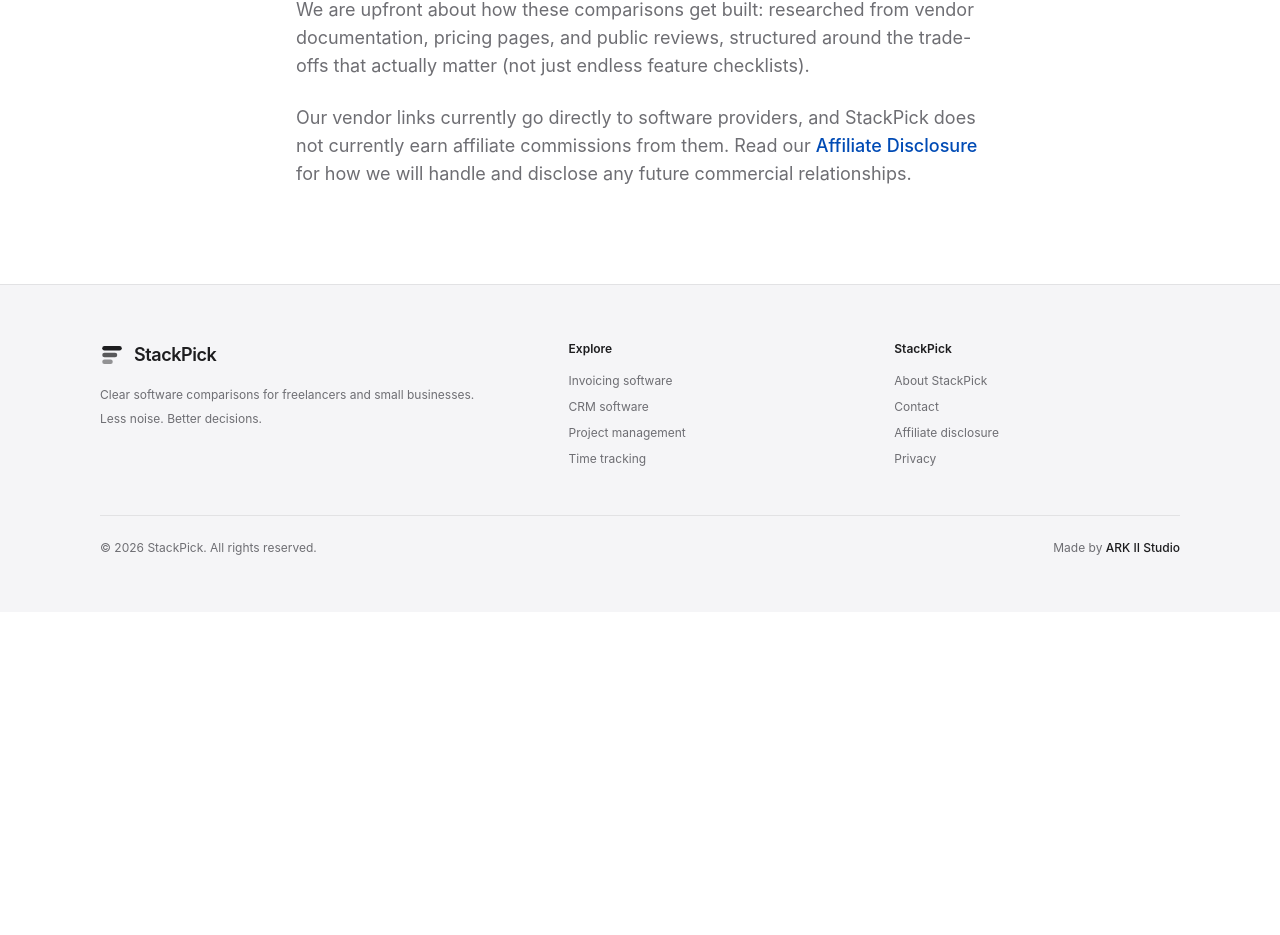
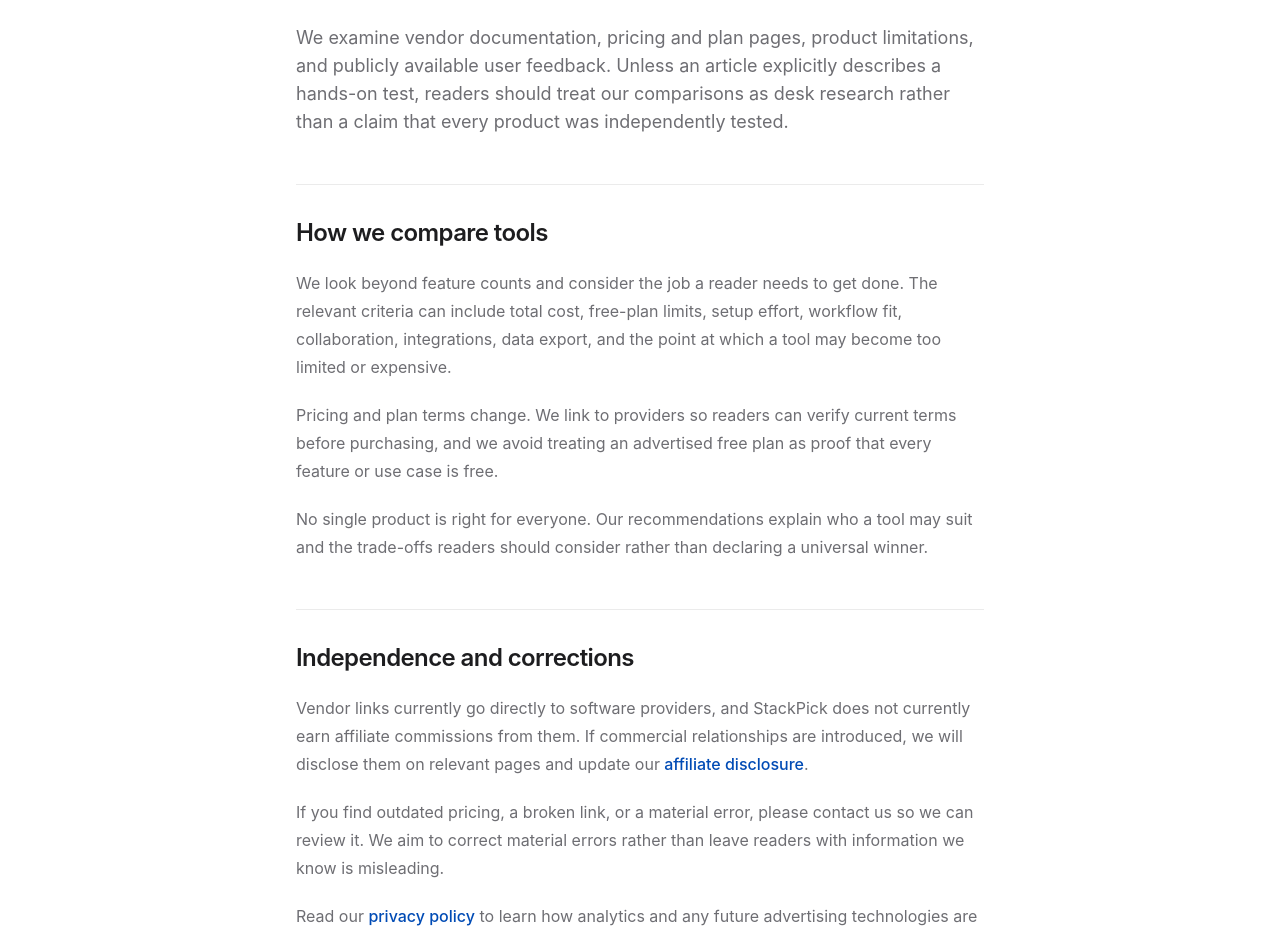
Before and after one commit to LinukaBandara/StackPick, a Next.js app: page /about in a window 1280 px wide. Shown: the part 390-1325 px from the top of the page. Before the commit the page ends 1002 px from the top, so only its background shows below. Built offline with nearby package versions, Linux system fonts and the light colour scheme; no server answers.

Commit message:
Expand StackPick editorial methodology and transparency

```diff
--- a/app/about/page.tsx
+++ b/app/about/page.tsx
@@ -3,7 +3,7 @@ import Link from "next/link";
 
 export const metadata: Metadata = {
   title: "About StackPick",
-  description: "What StackPick is and how we pick which software to recommend.",
+  description: "How StackPick compares business software, evaluates trade-offs, and handles corrections and commercial relationships.",
   alternates: { canonical: "/about" },
 };
 
@@ -13,24 +13,65 @@ export default function AboutPage() {
       <div className="sp-container max-w-3xl py-16 sm:py-24">
         <p className="sp-eyebrow uppercase tracking-wider text-xs">About us</p>
         <h1 className="sp-title mt-3 text-[#1d1d1f]">About StackPick</h1>
+
         <div className="mt-8 space-y-6 text-base sm:text-lg leading-relaxed text-[#6e6e73]">
           <p>
-            StackPick compares business software for freelancers and small teams, with a specific
-            focus on budget-conscious picks - not just the biggest enterprise names.
+            StackPick compares business software for freelancers and small teams, with a focus on
+            budget-conscious choices rather than just the biggest enterprise names. Our goal is to
+            help readers choose tools that fit their actual workflow, budget, and stage of growth.
           </p>
           <p>
-            We are upfront about how these comparisons get built: researched from vendor
-            documentation, pricing pages, and public reviews, structured around the trade-offs that
-            actually matter (not just endless feature checklists).
-          </p>
-          <p>
-            Our vendor links currently go directly to software providers, and StackPick does not currently earn affiliate commissions from them. Read our{" "}
-            <Link href="/affiliate-disclosure" className="text-[#004bb5] font-medium hover:underline">
-              Affiliate Disclosure
-            </Link>{" "}
-            for how we will handle and disclose any future commercial relationships.
+            We examine vendor documentation, pricing and plan pages, product limitations, and
+            publicly available user feedback. Unless an article explicitly describes a hands-on
+            test, readers should treat our comparisons as desk research rather than a claim that
+            every product was independently tested.
           </p>
         </div>
+
+        <section className="mt-12 border-t border-black/[0.08] pt-8">
+          <h2 className="text-2xl font-semibold tracking-tight text-[#1d1d1f]">How we compare tools</h2>
+          <div className="mt-5 space-y-5 text-base leading-7 text-[#6e6e73]">
+            <p>
+              We look beyond feature counts and consider the job a reader needs to get done. The
+              relevant criteria can include total cost, free-plan limits, setup effort, workflow
+              fit, collaboration, integrations, data export, and the point at which a tool may
+              become too limited or expensive.
+            </p>
+            <p>
+              Pricing and plan terms change. We link to providers so readers can verify current
+              terms before purchasing, and we avoid treating an advertised free plan as proof that
+              every feature or use case is free.
+            </p>
+            <p>
+              No single product is right for everyone. Our recommendations explain who a tool may
+              suit and the trade-offs readers should consider rather than declaring a universal
+              winner.
+            </p>
+          </div>
+        </section>
+
+        <section className="mt-12 border-t border-black/[0.08] pt-8">
+          <h2 className="text-2xl font-semibold tracking-tight text-[#1d1d1f]">Independence and corrections</h2>
+          <div className="mt-5 space-y-5 text-base leading-7 text-[#6e6e73]">
+            <p>
+              Vendor links currently go directly to software providers, and StackPick does not
+              currently earn affiliate commissions from them. If commercial relationships are
+              introduced, we will disclose them on relevant pages and update our
+              <Link href="/affiliate-disclosure" className="text-[#004bb5] font-medium hover:underline"> affiliate disclosure</Link>.
+            </p>
+            <p>
+              If you find outdated pricing, a broken link, or a material error, please contact us
+              so we can review it. We aim to correct material errors rather than leave readers with
+              information we know is misleading.
+            </p>
+            <p>
+              Read our <Link href="/privacy" className="text-[#004bb5] font-medium hover:underline">privacy policy</Link>
+              {" "}to learn how analytics and any future advertising technologies are handled, or visit
+              {" "}<Link href="/contact" className="text-[#004bb5] font-medium hover:underline">Contact</Link>
+              {" "}to send a correction.
+            </p>
+          </div>
+        </section>
       </div>
     </div>
   );
```
